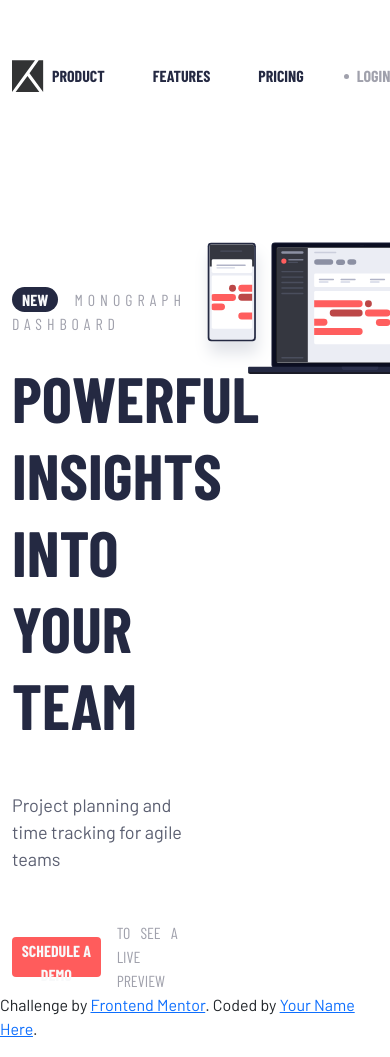
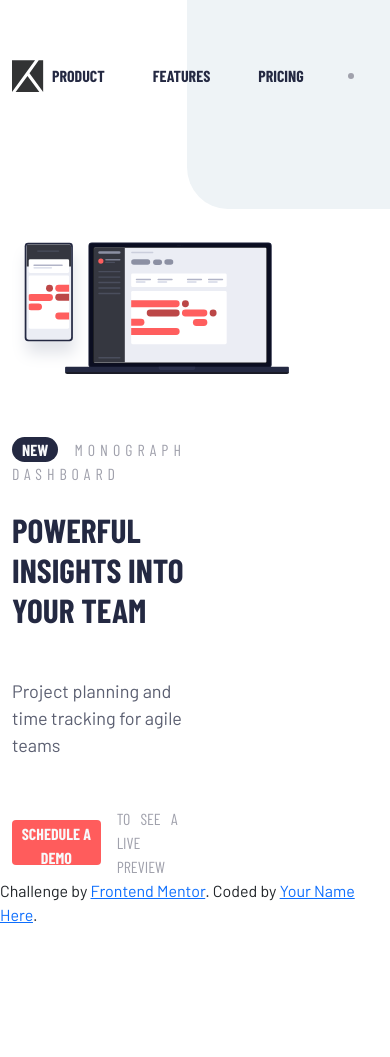
Before and after one commit to mesutcifci/Frontend-Mentor-Challenges, a website: page project-tracking-intro-component-master/index.html in a window 390 px wide. Shown: the top 1057 px of the page. After the commit the page ends 927 px from the top, so only its background shows below. Drawn offline with nearby package versions, Linux system fonts and the light colour scheme.

Commit message:
project tracking intro component updated
-config bootstrap

```diff
--- a/project-tracking-intro-component-master/index.html
+++ b/project-tracking-intro-component-master/index.html
@@ -35,14 +35,21 @@
         <a class="top-nav--link nav-link" href="">Product</a>
         <a class="top-nav--link nav-link" href="">Features</a>
         <a class="top-nav--link nav-link" href="">Pricing</a>
-        <div class="dot align-self-center"></div>
+        <div class="dot align-self-center me-5 ms-1"></div>
         <a class="top-nav--link nav-link" href="">Login</a>
       </div>
+
+
+      <button class="navbar-toggler" type="button" data-bs-toggle="collapse"
+        data-bs-target="#navbarToggleExternalContent" aria-controls="navbarToggleExternalContent" aria-expanded="false"
+        aria-label="Toggle navigation">
+        <span class="navbar-toggler-icon"></span>
+      </button>
 
     </nav>
 
 
-    <section class="pt-5 d-flex">
+    <section class="header-and-image pt-5 d-flex">
 
       <div class="w-50 flex-shrink-0 pt-5">
 
@@ -55,15 +62,16 @@
 
 
         <div class="button-container d-flex align-items-center">
-          <button class="button-container-button text-light text-uppercase"> Schedule a demo</button>
+          <button class="button-container-button text-light text-uppercase fw-bold rounded"> Schedule a demo</button>
           <p class="button-container-text text-uppercase ms-3"><span>to</span> <span>see</span> <span>a</span>
-            <span>live</span> preview</p>
+            <span>live</span> preview
+          </p>
         </div>
 
       </div>
 
 
-      <figure class="hero-image">
+      <figure class="hero-image order-first order-md-last">
         <img src="./images/illustration-devices.svg" alt="">
       </figure>
 
--- a/project-tracking-intro-component-master/scss/components/_header_and_button.scss
+++ b/project-tracking-intro-component-master/scss/components/_header_and_button.scss
@@ -17,7 +17,7 @@
 
   &-heading {
     color: $very-dark-blue;
-    font-size: 4rem;
+    font-size: calc(1.5rem + 2.4vw);
     max-width: 480px;
   }
 
@@ -38,11 +38,8 @@
   &-button {
     background-color: $red;
     border: 1px solid transparent;
-    border-radius: 0.25rem;
     flex-basis: 160px;
-
-    font-weight: $bold;
-    height: 40px;
+    height: 45px;
 
     &:active {
       transform: scale(0.98);
--- a/project-tracking-intro-component-master/scss/components/_hero_image.scss
+++ b/project-tracking-intro-component-master/scss/components/_hero_image.scss
@@ -1,4 +1,6 @@
 .hero-image {
+  position: relative;
+  width: max-content;
   img {
     max-width: 960px;
     max-height: 464px;
--- a/project-tracking-intro-component-master/scss/components/_navbar.scss
+++ b/project-tracking-intro-component-master/scss/components/_navbar.scss
@@ -9,16 +9,23 @@
   &--link {
     color: $very-dark-blue;
     margin-right: 2rem;
+
+    &:nth-last-child(1) {
+      color: $grayish-blue;
+    }
+
+    &:hover {
+      color: $very-dark-blue;
+      text-decoration: underline $grayish-blue;
+    }
   }
 
-  &--link:nth-last-child(1) {
-    color: $grayish-blue;
-  }
+
 }
 
 .dot {
   border-radius: 100%;
   background-color: $grayish-blue;
-  width: 5px;
-  height: 5px;
+  width: 6px;
+  height: 6px;
 }
--- a/project-tracking-intro-component-master/scss/layout/_global.scss
+++ b/project-tracking-intro-component-master/scss/layout/_global.scss
@@ -1,4 +1,24 @@
+html, body {
+  height: 100%;
+}
+
 body {
   font-family: $primary-font;
   overflow-x: hidden;
 }
+
+
+.gray-field {
+  background-color: $light-grayish-blue;
+  border-bottom-left-radius: 20%;
+  position: absolute;
+  top: 0;
+  right: 0;
+  width: 52vw;
+  height: calc(100px + 28vw);
+  z-index: -1;
+}
+
+.header-and-image {
+  flex-direction: column;
+}
--- /dev/null
+++ b/project-tracking-intro-component-master/scss/layout/_responsive.scss
@@ -0,0 +1,5 @@
+@include media("768px", "min") {
+    .header-and-image {
+      flex-direction: row;
+    }
+}
--- a/project-tracking-intro-component-master/scss/main.scss
+++ b/project-tracking-intro-component-master/scss/main.scss
@@ -11,3 +11,6 @@
 @import "./components/header_and_button";
 @import "./components/hero_image";
 @import "./components/navbar";
+
+// LAYOUT
+@import "./layout/responsive";
```
Also changed, not shown: project-tracking-intro-component-master/css/main.css.
